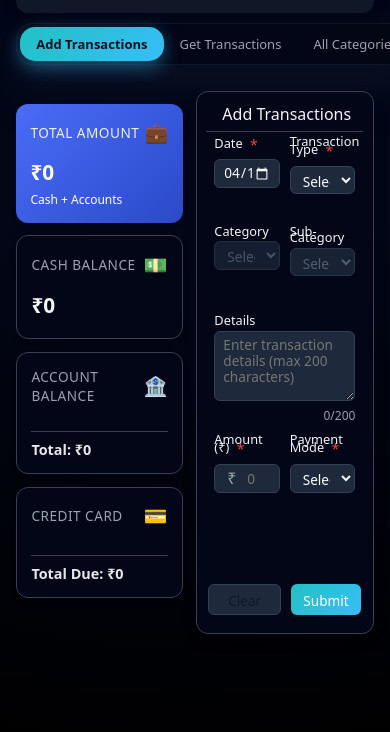
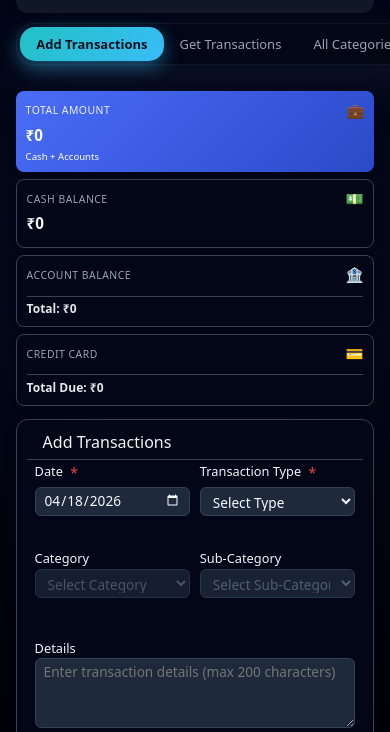
Before and after one commit to Badhri29/NetworthSoftware, a website: page public/transactions.html in a window 390 px wide. Shown: the part 95-827 px from the top of the page. Drawn offline with Linux system fonts and the light colour scheme; no server answers.

Commit message:
UPDATE: improve responsiveness of accounts summary section; adjust padding, margins, and font sizes for better mobile display

```diff
--- a/public/css/transactions.css
+++ b/public/css/transactions.css
@@ -288,27 +288,100 @@ html[data-theme="dark"] {
 
 @media (max-width: 768px) {
   .accounts-summary-section {
-    grid-template-columns: repeat(2, 1fr);
-    gap: 0.8rem;
-    margin-top: 0.8rem;
-    margin-bottom: 0.8rem;
+    gap: 0.5rem;
+    margin: 0;
   }
 
   .account-card {
-    padding: 0.9rem;
+    padding: 0.7rem;
+  }
+
+  .account-card-header {
+    margin-bottom: 0.4rem;
+  }
+
+  .account-card-title {
+    font-size: 0.7rem;
   }
 
   .account-card-value {
-    font-size: 1.3rem;
+    font-size: 1.1rem;
   }
 
   .account-card-icon {
-    font-size: 1.2rem;
+    font-size: 1rem;
+  }
+
+  .account-card-subtitle {
+    font-size: 0.65rem;
+  }
+
+  .account-details {
+    gap: 0.3rem;
+    margin-bottom: 0.5rem;
+  }
+
+  .account-detail-item {
+    font-size: 0.8rem;
+    padding: 0.15rem 0;
+  }
+
+  .account-total {
+    padding-top: 0.3rem;
+    font-size: 0.8rem;
   }
 }
 
 @media (max-width: 480px) {
   .accounts-summary-section {
-    grid-template-columns: 1fr;
+    gap: 0.4rem;
+  }
+
+  .account-card {
+    padding: 0.6rem;
+    border-radius: 8px;
+  }
+
+  .account-card-header {
+    margin-bottom: 0.3rem;
+  }
+
+  .account-card-title {
+    font-size: 0.65rem;
+  }
+
+  .account-card-value {
+    font-size: 0.95rem;
+  }
+
+  .account-card-icon {
+    font-size: 0.9rem;
+  }
+
+  .account-card-subtitle {
+    font-size: 0.6rem;
+  }
+
+  .account-details {
+    gap: 0.2rem;
+    margin-bottom: 0.4rem;
+  }
+
+  .account-detail-item {
+    font-size: 0.75rem;
+    padding: 0.1rem 0;
+  }
+
+  .account-total {
+    padding-top: 0.2rem;
+    font-size: 0.75rem;
+  }
+
+  .add-transection-content {
+    flex-direction: column;
+  }
+
+  .add-section.accounts-section {
+    flex-wrap: wrap;
   }
 }
```
